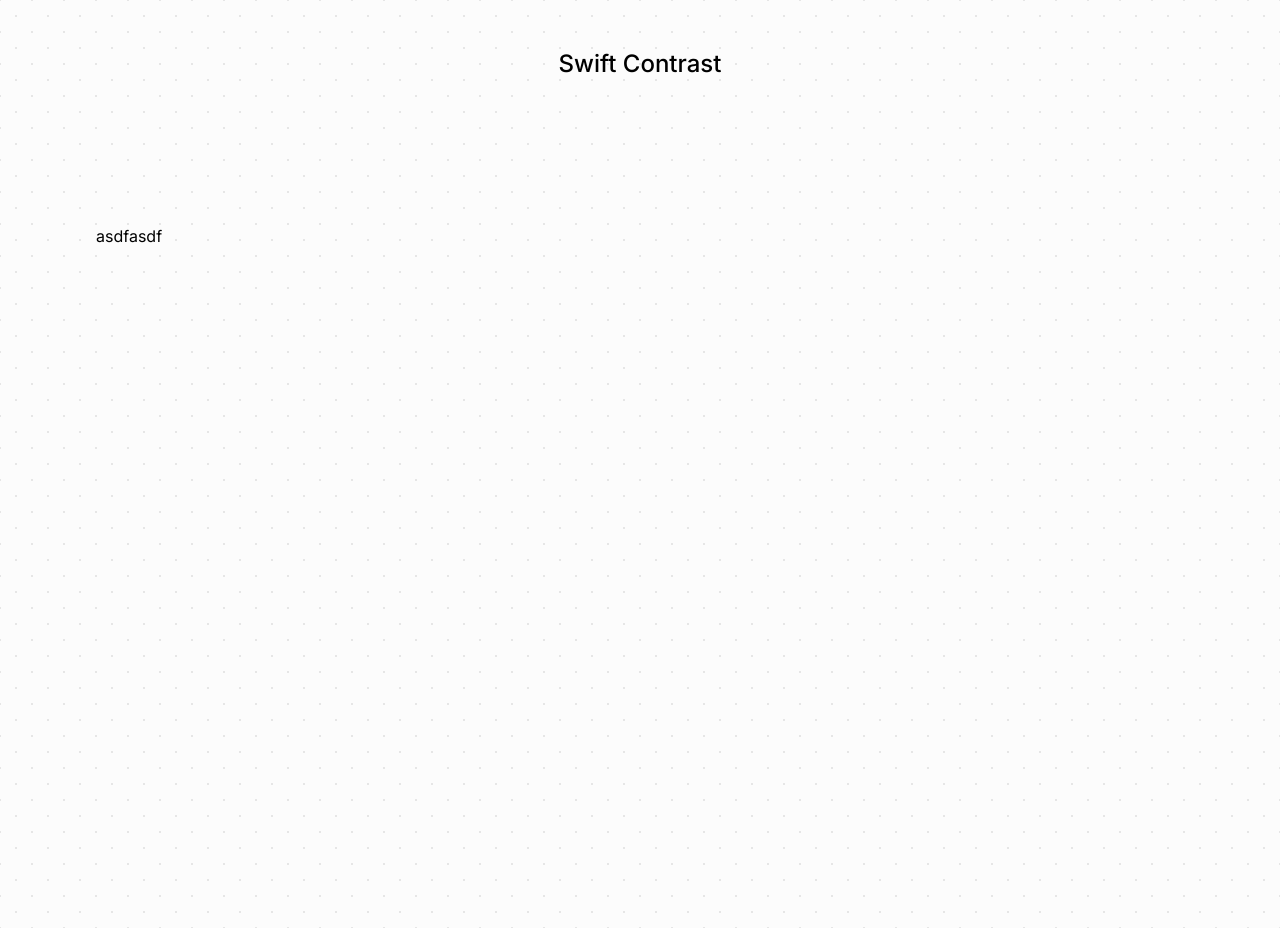
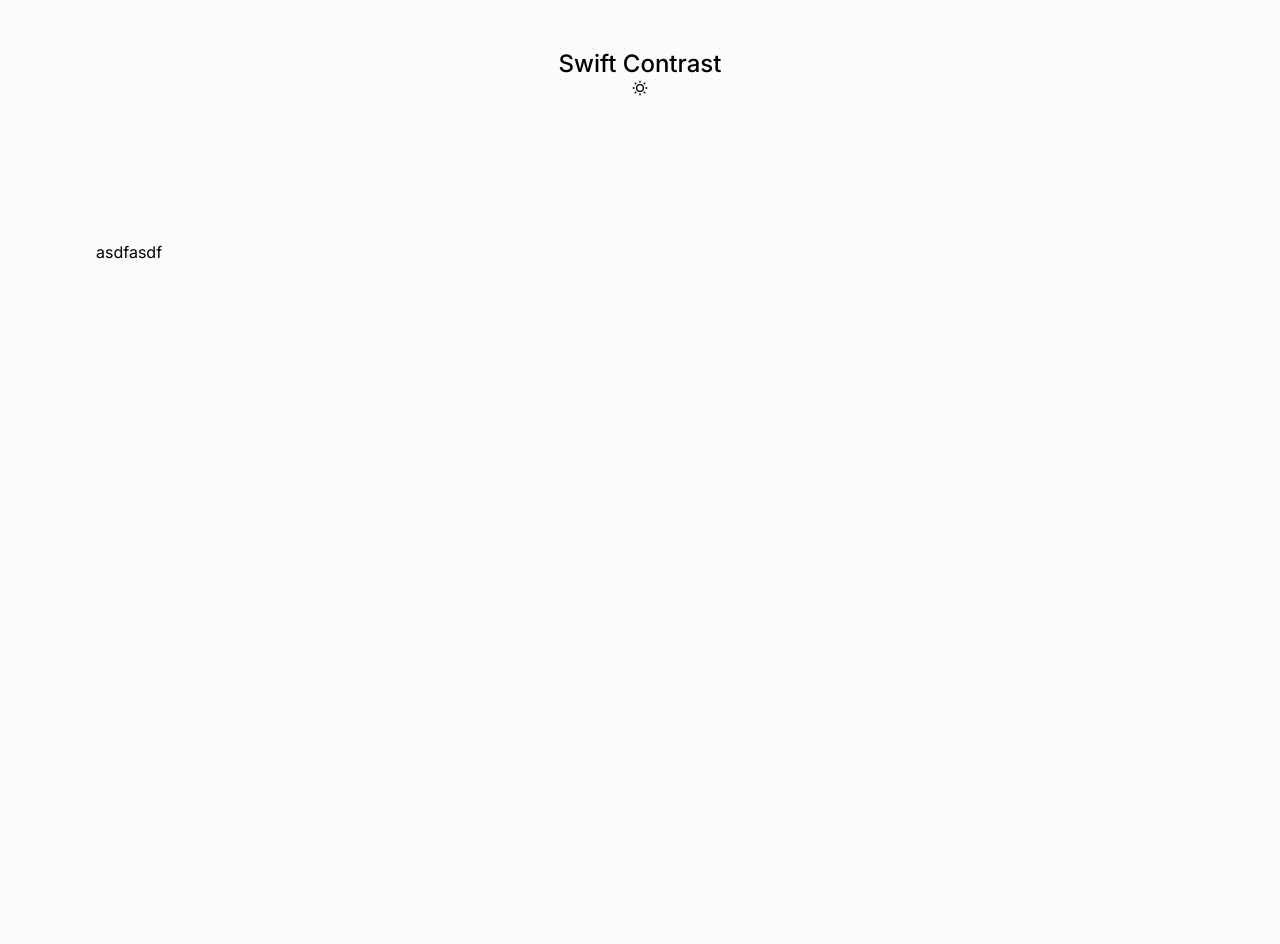
Before and after one commit to HRemonen/SwiftContrast, a Next.js app: page / in a window 1280 px wide. Built offline with nearby package versions, Linux system fonts and the light colour scheme.

Commit message:
feat: dark mode

```diff
--- a/package.json
+++ b/package.json
@@ -16,6 +16,7 @@
     "husky": "^8.0.3",
     "lint-staged": "^15.2.0",
     "next": "14.0.4",
+    "next-themes": "^0.2.1",
     "react": "^18",
     "react-dom": "^18",
     "react-icons": "^4.12.0",
--- a/src/app/layout.tsx
+++ b/src/app/layout.tsx
@@ -1,6 +1,9 @@
+import "../styles/globals.css";
 import type { Metadata } from "next";
 import { Inter } from "next/font/google";
-import "../styles/globals.css";
+
+import { ThemeProvider } from "next-themes";
+import DarkModeProvider from "@/components/DarkModeProvider";
 
 const inter = Inter({ subsets: ["latin"] });
 
@@ -17,7 +20,9 @@ export default function RootLayout({
 }) {
   return (
     <html className="dark" lang="en">
-      <body className={inter.className}>{children}</body>
+      <body className={inter.className}>
+        <DarkModeProvider>{children}</DarkModeProvider>
+      </body>
     </html>
   );
 }
--- /dev/null
+++ b/src/components/DarkModeProvider.tsx
@@ -0,0 +1,18 @@
+"use client";
+
+import * as React from "react";
+import { ThemeProvider } from "next-themes";
+
+type ProviderProps = {
+  children?: React.ReactNode;
+};
+
+const DarkModeProvider = ({ children }: ProviderProps) => {
+  return (
+    <ThemeProvider attribute="class" defaultTheme="system" enableSystem>
+      {children}
+    </ThemeProvider>
+  );
+};
+
+export default DarkModeProvider;
--- /dev/null
+++ b/src/components/DarkModeToggle.tsx
@@ -0,0 +1,21 @@
+"use client";
+import React from "react";
+import { useTheme } from "next-themes";
+import { RiMoonLine, RiSunLine } from "react-icons/ri";
+
+const DarkModeToggle = () => {
+  const { theme, setTheme } = useTheme();
+  return (
+    <button
+      onClick={() => (theme == "dark" ? setTheme("light") : setTheme("dark"))}
+    >
+      {theme === "light" ? (
+        <RiMoonLine role="button" />
+      ) : (
+        <RiSunLine role="button" />
+      )}
+    </button>
+  );
+};
+
+export default DarkModeToggle;
--- a/src/components/Navbar/Navbar.tsx
+++ b/src/components/Navbar/Navbar.tsx
@@ -1,3 +1,5 @@
+import DarkModeToggle from "../DarkModeToggle";
+
 const Navbar = () => {
   return (
     <header>
@@ -10,6 +12,9 @@ const Navbar = () => {
             <h1>Swift Contrast</h1>
           </a>
         </div>
+        <div className="flex items-center justify-center">
+          <DarkModeToggle />
+        </div>
       </nav>
     </header>
   );
--- a/src/styles/globals.css
+++ b/src/styles/globals.css
@@ -2,15 +2,17 @@
 @tailwind components;
 @tailwind utilities;
 
-:root {
-  --text-color: black;
-  --foreground-color: #fcfcfc;
-  --background-style: radial-gradient(#e6e6e6 0.8px, transparent 0),
-    radial-gradient(#e6e6e6 0.8px, #fcfcfc 0);
-}
+@layer utilities {
+  /* Light Mode */
+  .light {
+    --text-color: black;
+    --foreground-color: #fcfcfc;
+    --background-style: radial-gradient(#e6e6e6 0.8px, transparent 0),
+      radial-gradient(#e6e6e6 0.8px, #fcfcfc 0);
+  }
+  /* Dark Mode */
 
-@media (prefers-color-scheme: dark) {
-  :root {
+  .dark {
     --text-color: white;
     --foreground-color: #1f2028;
     --background-style: radial-gradient(#2e3039 0.8px, transparent 0),
```
Also changed, not shown: 1 other file (tests, documents, lock files or other folders).
